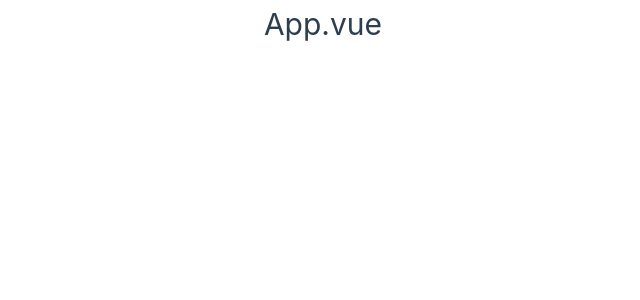
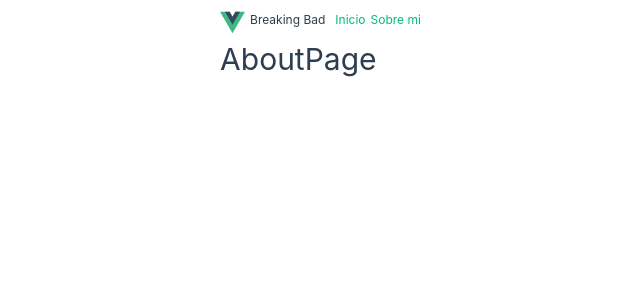
Before and after one commit to ctola91/vue-breaking-bad, a Vue app: page /about in a window 1280 px wide. Shown: the top 300 px of the page, without its empty margins (317-957 px from the left). Built offline with nearby package versions, Linux system fonts and the light colour scheme.

Commit message:
Add router

```diff
--- a/package.json
+++ b/package.json
@@ -11,7 +11,8 @@
     "lint": "eslint . --ext .vue,.js,.jsx,.cjs,.mjs,.ts,.tsx,.cts,.mts --fix --ignore-path .gitignore"
   },
   "dependencies": {
-    "vue": "^3.2.45"
+    "vue": "^3.2.45",
+    "vue-router": "^4.1.6"
   },
   "devDependencies": {
     "@rushstack/eslint-patch": "^1.1.4",
--- a/src/App.vue
+++ b/src/App.vue
@@ -1,6 +1,16 @@
+<script setup lang="ts">
+import { RouterView } from "vue-router";
+import NavBar from "@/shared/components/NavBar.vue";
+</script>
 <template>
   <div class="wrapper">
-    <h1>App.vue</h1>
+    <header>
+      <!-- Navbar -->
+      <NavBar title="Breaking Bad" />
+    </header>
+    <main>
+      <RouterView />
+    </main>
   </div>
 </template>
 <style scoped>
--- a/src/main.ts
+++ b/src/main.ts
@@ -1,8 +1,10 @@
 import { createApp } from "vue";
+import router from './router';
 import App from "./App.vue";
 
 import "./assets/main.css";
 
 const app = createApp(App);
 
+app.use(router);
 app.mount("#app");
--- /dev/null
+++ b/src/router/index.ts
@@ -0,0 +1,22 @@
+import AboutPage from "@/shared/pages/AboutPage.vue";
+import HomePage from "@/shared/pages/HomePage.vue";
+import { createRouter, createWebHistory } from "vue-router";
+
+const router = createRouter({
+  history: createWebHistory(import.meta.env.BASE_URL),
+  routes: [
+    // public
+    { path: "/", name: "home", component: HomePage },
+    { path: "/about", name: "about", component: AboutPage },
+    // characters
+    {
+      path: "/characters",
+      name: "characters",
+      component: () => import("@/characters/layout/CharacterLayout.vue"),
+    },
+    // default
+    { path: "/:pathMatch(.*)*", redirect: () => ({ name: "home" }) },
+  ],
+});
+
+export default router;
--- /dev/null
+++ b/src/shared/components/NavBar.vue
@@ -0,0 +1,40 @@
+<script setup lang="ts">
+import { RouterLink } from "vue-router";
+
+interface Props {
+  title: string;
+  bar?: number;
+}
+
+const props = withDefaults(defineProps<Props>(), {
+  title: "no title",
+});
+</script>
+<template>
+  <nav>
+    <img src="@/assets/logo.svg" alt="Vue logo" height="25" width="25" />
+    <span>{{ props.title }}</span>
+
+    <RouterLink to="/">Inicio</RouterLink>
+    <RouterLink to="/about">Sobre mi</RouterLink>
+  </nav>
+</template>
+<style scoped>
+nav {
+  align-items: flex-start;
+  display: flex;
+  font-size: 12px;
+  margin-top: 10px;
+  text-align: center;
+  width: 100%;
+}
+img {
+  margin-right: 5px;
+}
+span {
+  margin-right: 10px;
+}
+a {
+  margin-right: 5px;
+}
+</style>
```
Also changed, not shown: src/characters/layout/CharacterLayout.vue (renamed from src/characters/layout/ChracterLayout.vue), 1 other file (tests, documents, lock files or other folders).
